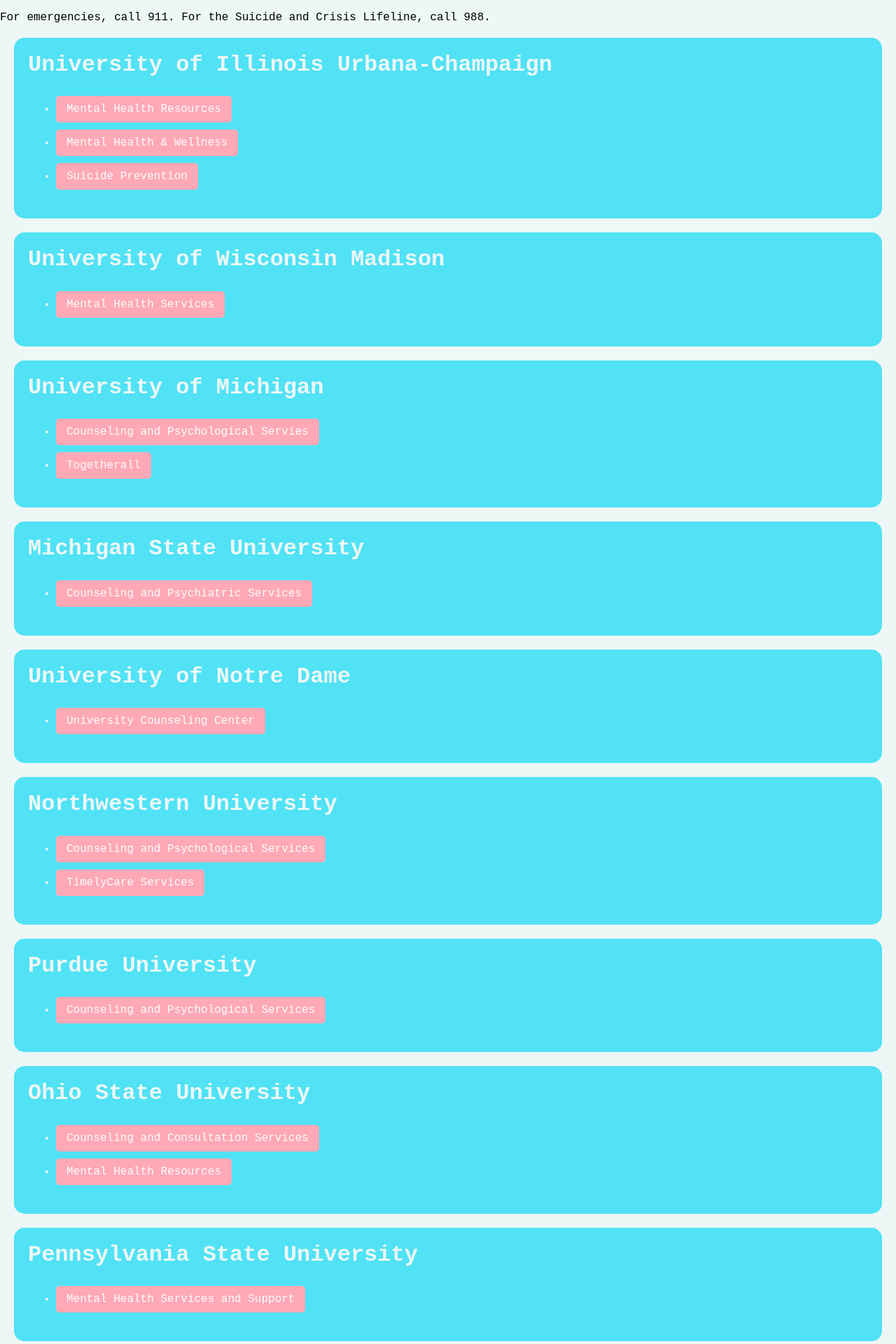
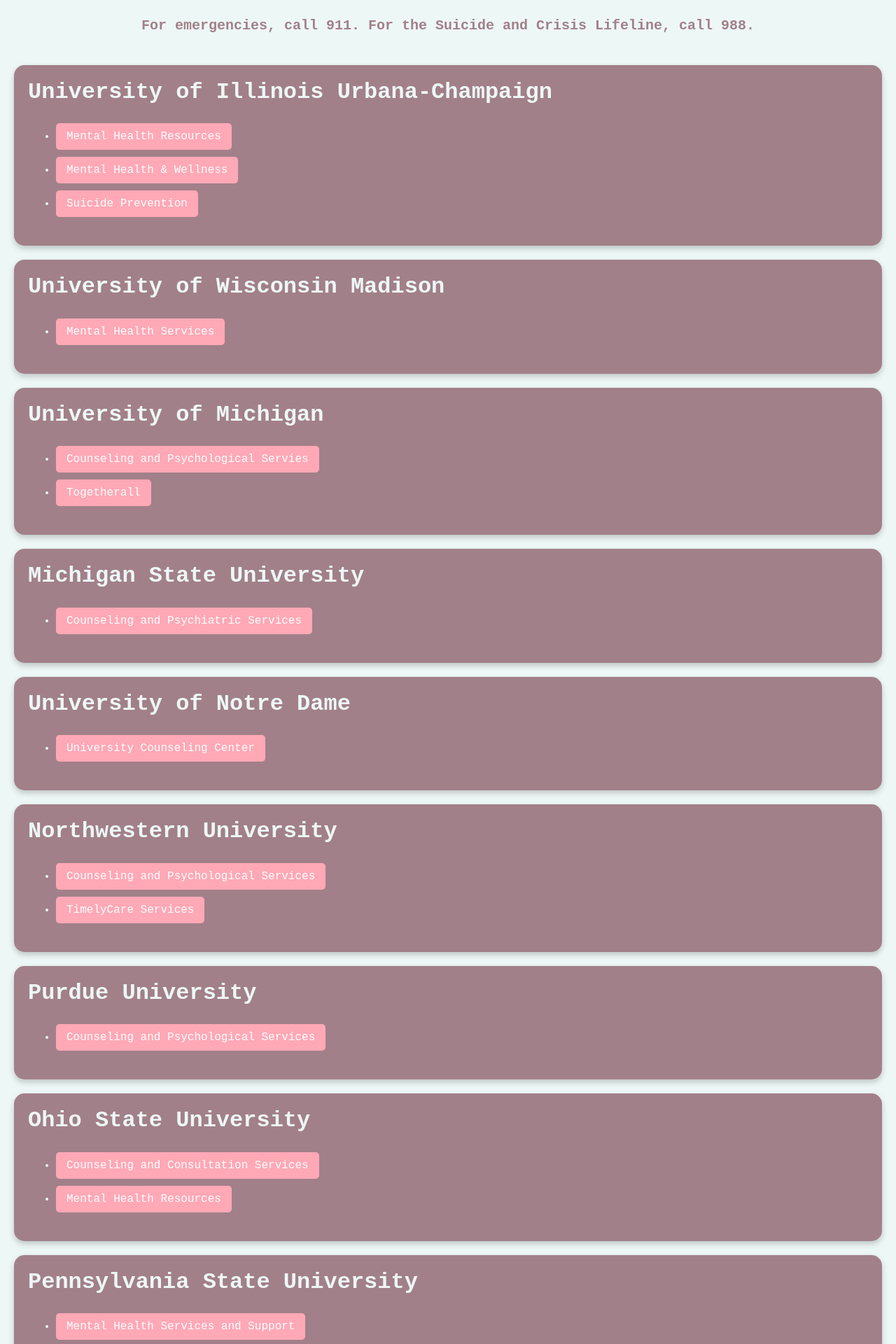
Before and after one commit to zkaiser3/Code-ADA-2024, a Flask app: template templates/resources.html in a window 1280 px wide. Shown: the top 1920 px of the page at 70% size. Run offline with Flask 3, Linux system fonts and the light colour scheme; the template is opened without the code that fills it, so the values that code supplies are empty.

Commit message:
finished resources doc

```diff
--- a/templates/resources.html
+++ b/templates/resources.html
@@ -16,11 +16,21 @@
         }
 
         .container {
-        background-color: #51E2F5; /* Light blue color */
+        background-color: #a28089; /* Light blue color */
         border-radius: 15px; /* Rounded corners */
         padding: 20px; /* Padding for space inside the box */
         margin: 20px; /* Space between boxes */
         color: #EDF7F6; /* Text color */
+        box-shadow: 0 4px 8px rgba(0, 0, 0, 0.2);
+        }
+
+        #emergency {
+        background-color: #edf7f6; /* Same light blue as containers */
+        color: #a28089; /* Text color */
+        padding: 5px; /* Padding for the header */
+        text-align: center; /* Center the text */
+        font-weight: bold; /* Make text bold */
+        font-size: 20px;
         }
 
         h1 {
@@ -38,7 +48,7 @@
         }
 
         a:hover {
-            background-color: #0056b3; /* Darker color on hover */
+            background-color: #b05d6b; /* Darker color on hover */
         }
     </style>
 </head>
```
